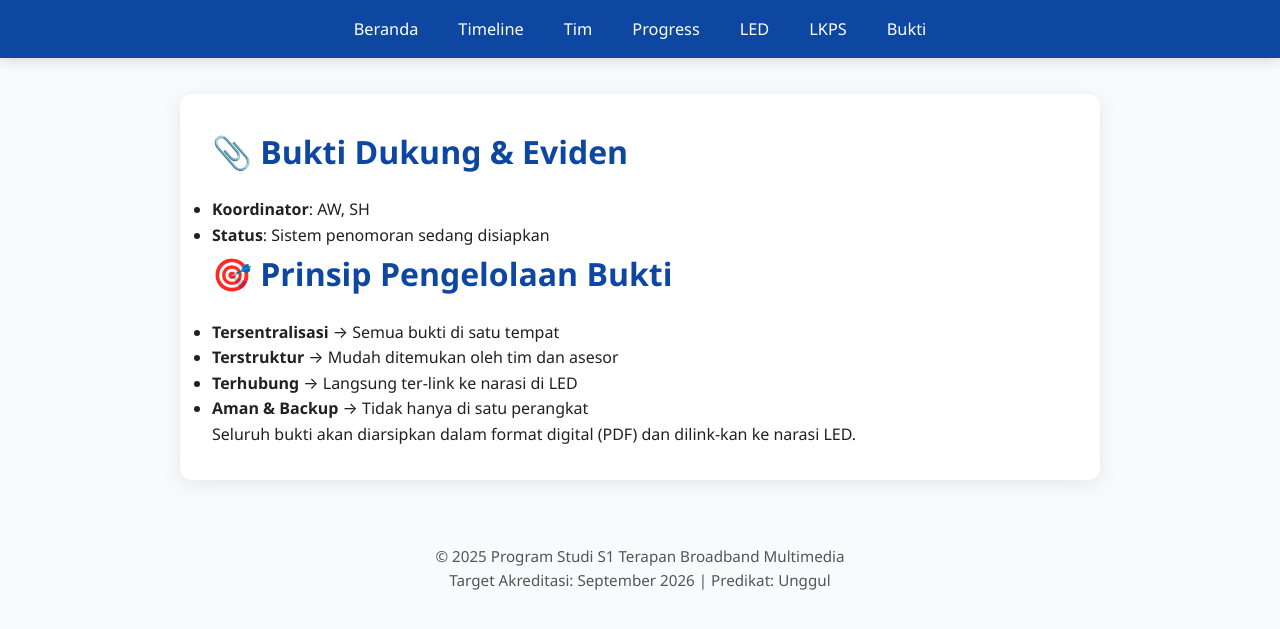
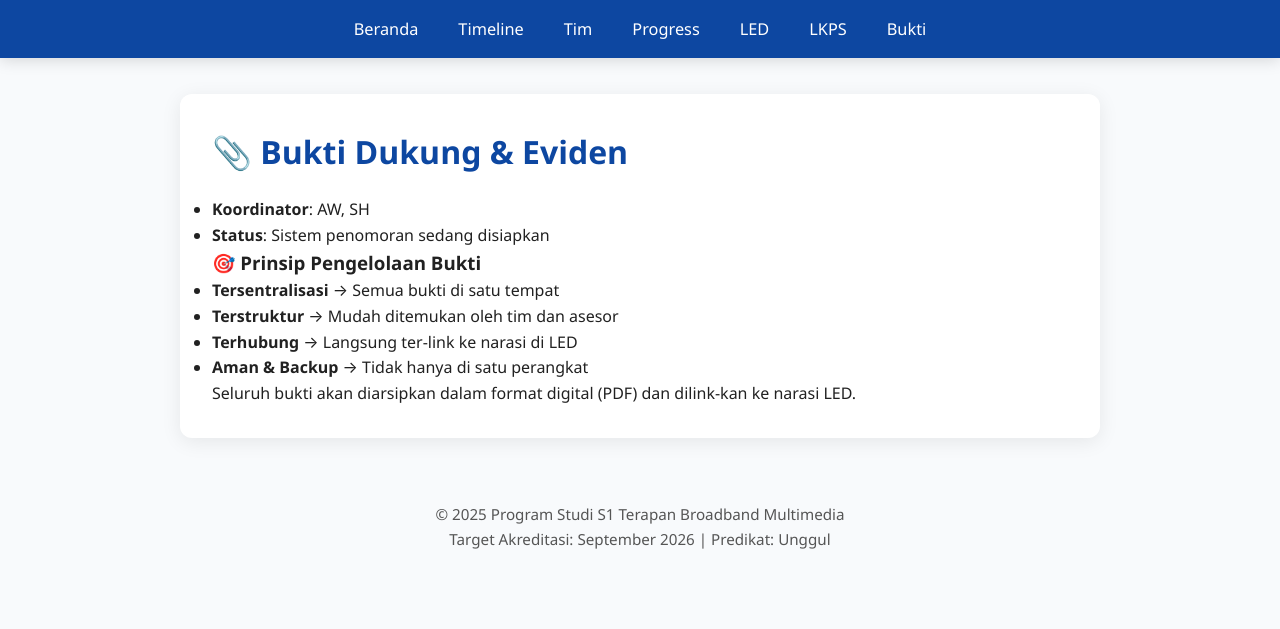
Before and after one commit to portal-psbm/aksibm-26, a Jekyll site: the page built from bukti.md, in a window 1280 px wide. Shown: the top 629 px of the page. Built offline with Jekyll 4.4.1, drawn with Linux system fonts in a browser that asks for light colours.

```diff
--- a/bukti.md
+++ b/bukti.md
@@ -9,7 +9,7 @@ permalink: /bukti/
 - **Koordinator**: AW, SH
 - **Status**: Sistem penomoran sedang disiapkan
 
-# 🎯 Prinsip Pengelolaan Bukti
+### 🎯 Prinsip Pengelolaan Bukti
 - **Tersentralisasi** → Semua bukti di satu tempat
 - **Terstruktur** → Mudah ditemukan oleh tim dan asesor
 - **Terhubung** → Langsung ter-link ke narasi di LED
```
